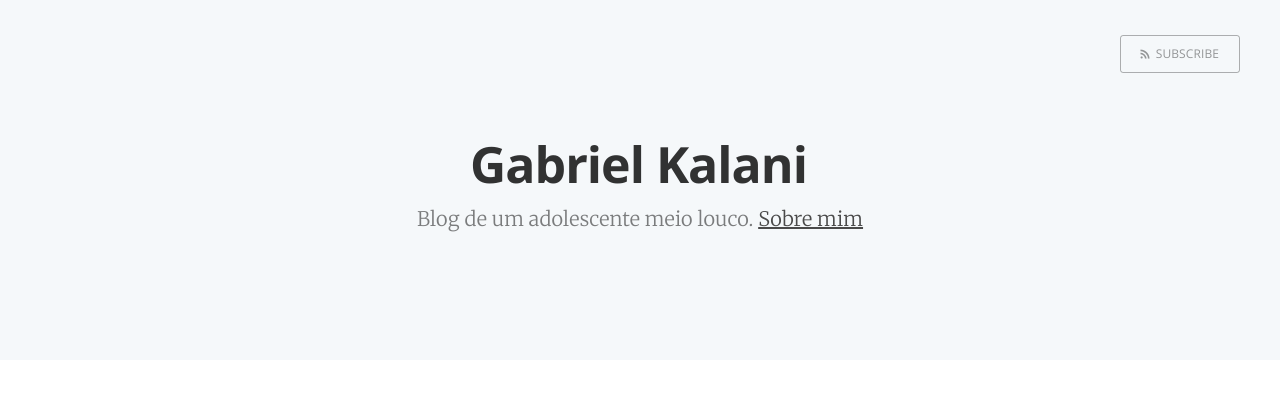
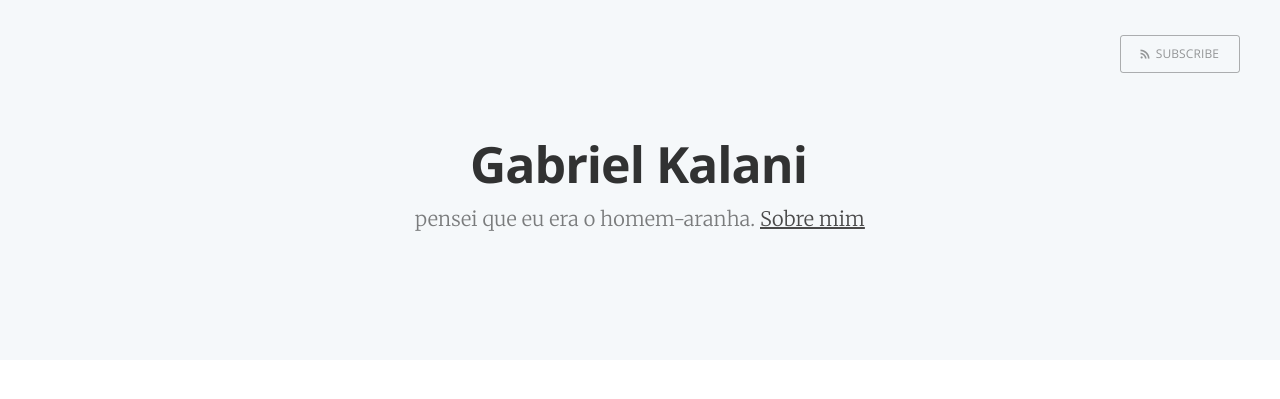
Before and after one commit to gkal19/blog, a Jekyll site: the page built from index.html, in a window 1280 px wide. Shown: the top 399 px of the page. Built offline with Jekyll 4.4.1, drawn with Linux system fonts in a browser that asks for light colours; the list of posts is cut into pages by our own code; comment, search, counter and statistics services are not loaded.

Commit message:
Update _config.yml

```diff
--- a/_config.yml
+++ b/_config.yml
@@ -1,5 +1,5 @@
 name: Gabriel Kalani
-description: Blog de um adolescente meio louco
+description: pensei que eu era o homem-aranha
 meta_description: "Blog de um adolescente, meio louco gkal19"
 
 markdown: kramdown
```
